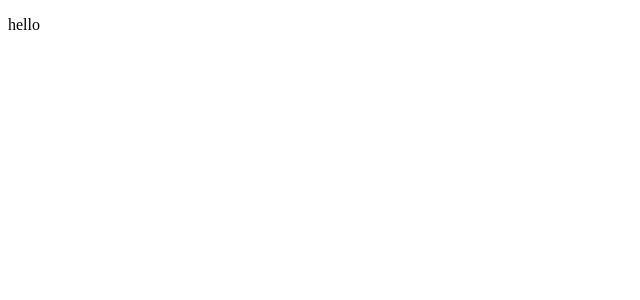
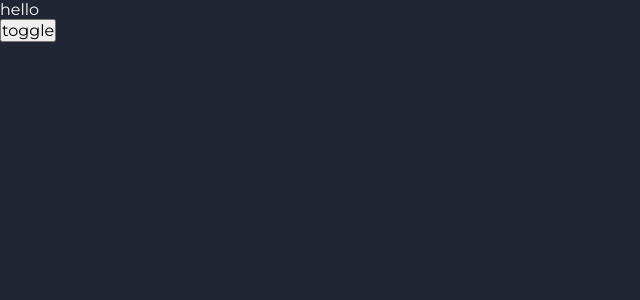
Before and after one commit to magikabdul/wordic, a React (Create React App) app in the folder react-frontend/: page / in a window 1280 px wide. Shown: the top 300 px of the page, without its empty margins (0-640 px from the left). Built offline with nearby package versions, Linux system fonts and the light colour scheme.

Commit message:
[WOR-22] add styled components and theme (#4)
* [WOR-22] light and dark theme configuration

* [WOR-22] Montserrat font added

* [WOR-22] styled-components, GlobalStyles

```diff
--- a/react-frontend/package.json
+++ b/react-frontend/package.json
@@ -6,9 +6,11 @@
     "@testing-library/jest-dom": "^5.16.2",
     "@testing-library/react": "^12.1.3",
     "@testing-library/user-event": "^13.5.0",
+    "prop-types": "^15.8.1",
     "react": "^17.0.2",
     "react-dom": "^17.0.2",
     "react-scripts": "5.0.0",
+    "styled-components": "^5.3.3",
     "web-vitals": "^2.1.4"
   },
   "scripts": {
--- a/react-frontend/public/index.html
+++ b/react-frontend/public/index.html
@@ -10,6 +10,9 @@
       content="Web site created using create-react-app"
     />
     <link rel="manifest" href="%PUBLIC_URL%/manifest.json" />
+    <link rel="preconnect" href="https://fonts.googleapis.com">
+    <link rel="preconnect" href="https://fonts.gstatic.com" crossorigin>
+    <link href="https://fonts.googleapis.com/css2?family=Montserrat:wght@400;700&display=swap" rel="stylesheet">
     <title>Wordic</title>
   </head>
   <body>
--- a/react-frontend/src/pages/App.js
+++ b/react-frontend/src/pages/App.js
@@ -1,9 +1,21 @@
-import React from 'react';
+import React, { useState } from 'react';
+import GlobalStyles from 'theme/GlobalStyles';
+import darkTheme from 'theme/darkTheme';
+import lightTheme from 'theme/lightTheme';
+import { ThemeProvider } from 'styled-components';
 
-const App = () => (
-  <div>
-    <p>hello</p>
-  </div>
-);
+const App = () => {
+  const [darkMode, setDarkMode] = useState(true);
+
+  return (
+    <ThemeProvider theme={darkMode ? darkTheme : lightTheme}>
+      <GlobalStyles theme={darkMode ? darkTheme : lightTheme} />
+      <p>hello</p>
+      <button type='button' onClick={() => setDarkMode(!darkMode)}>
+        toggle
+      </button>
+    </ThemeProvider>
+  );
+};
 
 export default App;
--- /dev/null
+++ b/react-frontend/src/theme/GlobalStyles.js
@@ -0,0 +1,42 @@
+import { createGlobalStyle } from 'styled-components';
+
+const GlobalStyles = createGlobalStyle`
+  *, *::before, *::after {
+    box-sizing: border-box;
+  }
+
+  * {
+    margin: 0;
+    padding: 0;
+  }
+
+  html, body {
+    font-family: 'Montserrat', sans-serif;
+    height: 100%;
+  }
+
+  body {
+    -webkit-font-smoothing: antialiased;
+    color: ${({ theme }) => theme.color.text.primary};
+    background-color: ${({ theme }) => theme.color.background.primary};
+  }
+
+  img, picture, video, canvas, svg {
+    display: block;
+    max-width: 100%;
+  }
+
+  input, button, textarea, select {
+    font: inherit;
+  }
+
+  p, h1, h2, h3, h4, h5, h6 {
+    overflow-wrap: break-word;
+  }
+
+  #root, #__next {
+    isolation: isolate;
+  }
+`;
+
+export default GlobalStyles;
--- /dev/null
+++ b/react-frontend/src/theme/darkTheme.js
@@ -0,0 +1,20 @@
+const darkTheme = {
+  color: {
+    primary: '#3F80EA',
+    secondary: '#7F838E',
+    success: '#4BBF73',
+    info: '#CC8B37',
+    warning: '#CC8B37',
+    danger: '#D9534F',
+    text: {
+      primary: '#FFFFFF',
+      secondary: '#898e99',
+    },
+    background: {
+      primary: '#202634',
+      secondary: '#293042',
+    },
+  },
+};
+
+export default darkTheme;
--- /dev/null
+++ b/react-frontend/src/theme/lightTheme.js
@@ -0,0 +1,20 @@
+const lightTheme = {
+  color: {
+    primary: '#3F80EA',
+    secondary: '#7F838E',
+    success: '#4BBF73',
+    info: '#CC8B37',
+    warning: '#CC8B37',
+    danger: '#D9534F',
+    text: {
+      primary: '#495057',
+      secondary: '#6C757D',
+    },
+    background: {
+      primary: '#F7F9FC',
+      secondary: '#FFFFFF',
+    },
+  },
+};
+
+export default lightTheme;
```
Also changed, not shown: 1 other file (tests, documents, lock files or other folders).
